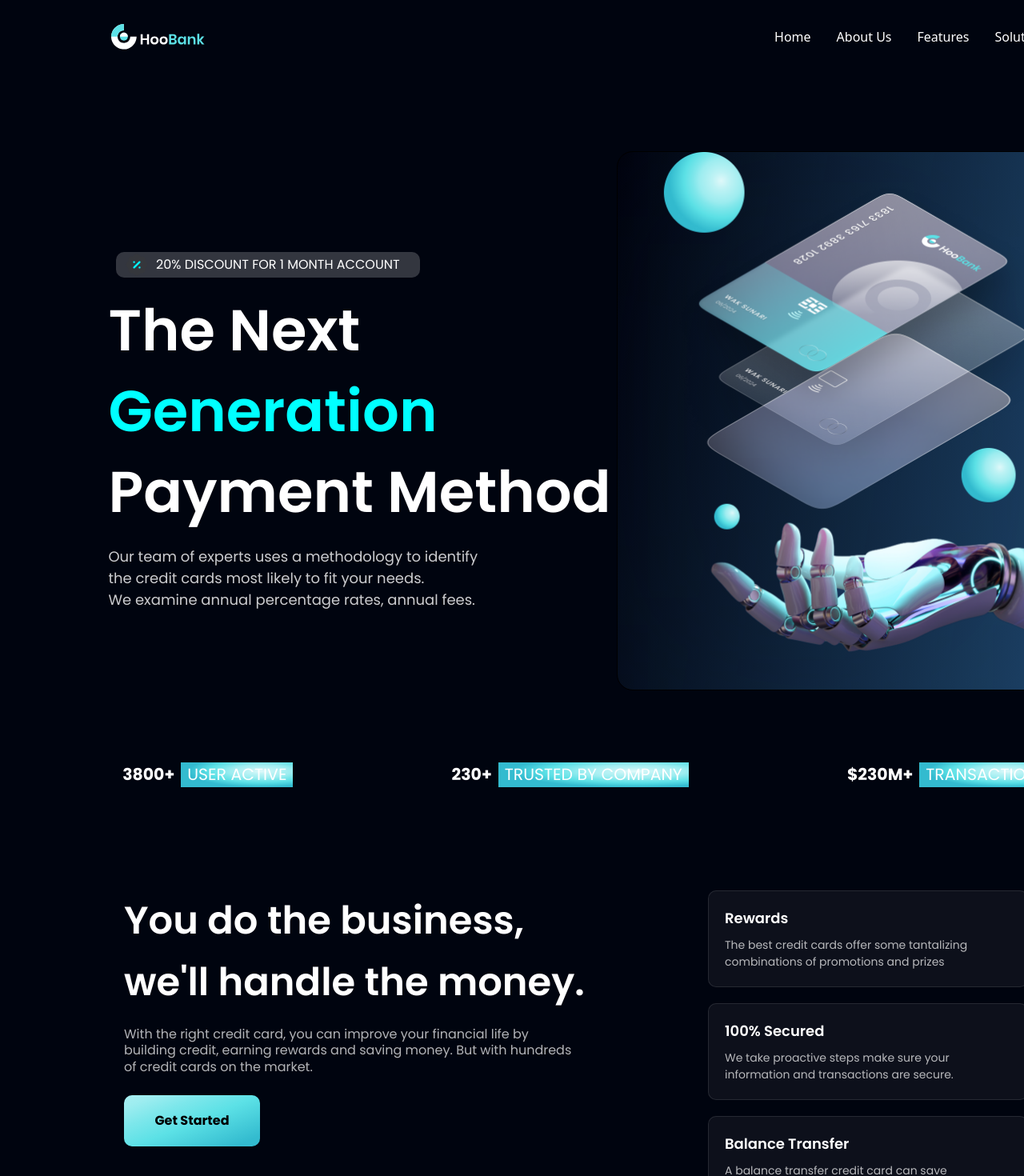
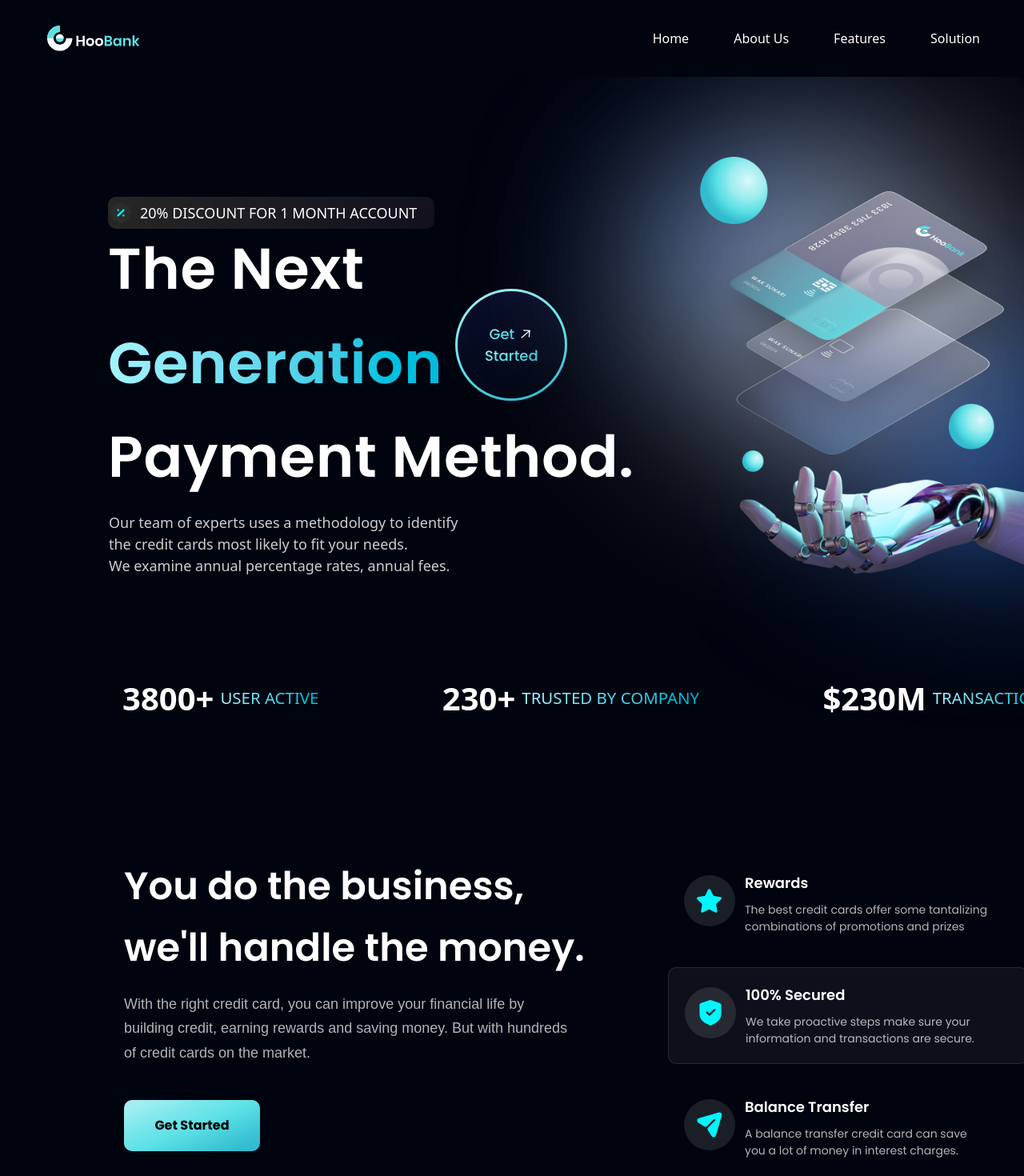
Before and after one commit to bettyberry/modern-BankApp, a React (Vite) app: page / in a window 1280 px wide. Shown: the top 1470 px of the page at 80% size. Built offline with nearby package versions, Linux system fonts and the light colour scheme.

Commit message:
Update project files

```diff
--- a/package.json
+++ b/package.json
@@ -12,8 +12,7 @@
   "dependencies": {
     "@tailwindcss/vite": "^4.1.10",
     "react": "^19.1.0",
-    "react-dom": "^19.1.0",
-    "tailwindcss": "^4.1.10"
+    "react-dom": "^19.1.0"
   },
   "devDependencies": {
     "@eslint/js": "^9.25.0",
@@ -21,10 +20,13 @@
     "@types/react": "^19.1.2",
     "@types/react-dom": "^19.1.2",
     "@vitejs/plugin-react": "^4.4.1",
+    "autoprefixer": "^10.4.21",
     "eslint": "^9.25.0",
     "eslint-plugin-react-hooks": "^5.2.0",
     "eslint-plugin-react-refresh": "^0.4.19",
     "globals": "^16.0.0",
+    "postcss": "^8.5.5",
+    "tailwindcss": "^4.1.10",
     "vite": "^6.3.5"
   }
 }
--- a/src/App.jsx
+++ b/src/App.jsx
@@ -6,6 +6,8 @@ import About from "./components/about us"
 import Accounts from "./components/Accounts"
 import Try from "./components/try"
 import Footer from "./components/footer"
+import './index.css'; // or wherever your custom CSS lives
+import './App.css'; // or wherever your custom CSS lives
 
 function App() {
 
--- a/src/components/footer.jsx
+++ b/src/components/footer.jsx
@@ -129,11 +129,10 @@ const Footer = () => {
         </ul>
       </div>
 
-      {/* Horizontal break line */}
       <div
         style={{
           position: 'absolute',
-          top: '350px',  // adjust this if needed
+          top: '300px',
           left: '160px',
           width: '1170px',
           borderTop: '1px solid #1F2937',
--- a/src/components/hero.jsx
+++ b/src/components/hero.jsx
@@ -1,65 +1,125 @@
 import React from 'react';
 import Discount from '../assets/Discount.svg';
 import robot from '../assets/robot.png';
+import arrow from '../assets/arrow.svg';
 
 const Hero = () => {
   return (
+    <div className="relative bg-[#00040f] font-poppins rounded-[10px] mb-2 h-[1100px] overflow-hidden">
+
+      {/* Discount Banner */}
       <div
-      style={{ position: 'relative', height: '900px', backgroundColor: '#00040f', fontFamily: 'Poppins, sans-serif' }}
-    >
-
-      <p
+        className="absolute top-[150px] left-[135px] w-[408px] h-[40px] rounded-[10px] flex items-center text-white"
         style={{
-          position: 'absolute',
-          width: '380px',
-          height: '32px',
-          borderRadius: '10px',
-          top: '253px',
-          left: '145px',
-          background: 'rgba(255, 255, 255, 0.2)',
-          display: 'flex',
-          alignItems: 'center',
-          paddingLeft: '10px',
-          color: 'white',
+          background: "linear-gradient(125.17deg, #272727 0%, #11101D 100%)",
+          fontSize: "18px",
+          fontWeight: 400,
+          lineHeight: "150%",
         }}
       >
-        <img src={Discount} alt="Discount" style={{ marginRight: '8px' }} />
-        20% DISCOUNT FOR 1 MONTH ACCOUNT
-      </p>
+        <img src={Discount} alt="Discount" className="w-[32px] h-[32px]" />
+        <span className="ml-2">20% DISCOUNT FOR 1 MONTH ACCOUNT</span>
+      </div>
 
-      <p
+      {/* Headline Section */}
+      <div className="absolute top-[200px] left-[135px]">
+        {/* Line 1 */}
+        <h1
+          className="text-white"
           style={{
-          position: 'absolute',
-          width: '670px',
-          height: '303px',
-          top: '301px',
-          left: '135.41px',
+            fontFamily: 'Poppins, sans-serif',
+            fontWeight: 600,
             fontSize: '72px',
-          fontWeight: 600,
-          lineHeight: '140%',
-          letterSpacing: '1%',
-          color: 'white',
+            lineHeight: '110%',
+            letterSpacing: '0.01em',
+            marginBottom: '16px',
           }}
         >
           The Next
-        <br />
-        <span style={{ color: '#00FFFF' }}>Generation</span>
-        <br />
-        Payment Method
+        </h1>
+
+        {/* Line 2 with button */}
+        <div className="flex items-center">
+          <h1
+            className="bg-gradient-to-r from-cyan-200 to-cyan-500 text-transparent bg-clip-text"
+            style={{
+              fontFamily: 'Poppins, sans-serif',
+              fontWeight: 600,
+              fontSize: '72px',
+              lineHeight: '110%',
+              letterSpacing: '0.01em',
+              marginBottom: '16px',
+            }}
+          >
+            Generation
+          </h1>
+
+          {/* Get Started Button lifted a bit above */}
+          <div className="ml-4 relative" style={{ top: '-30px' }}>
+            <div
+              className="w-[140px] h-[140px] rounded-full p-[3px] flex items-center justify-center"
+              style={{
+                background:
+                  'linear-gradient(157.81deg, #DEF9FA -43.27%, #BEF3F5 -21.24%, #9DEDF0 12.19%, #7DE7EB 29.82%, #5CE1E6 51.94%, #33BBCF 90.29%)',
+              }}
+            >
+              <div
+                className="w-full h-full rounded-full flex flex-col items-center justify-center"
+                style={{
+                  background: 'linear-gradient(145deg, #0b0f2c, #00040f)',
+                }}
+              >
+                <div className="flex items-center justify-center">
+                  <p
+                    className="text-[18px] font-medium"
+                    style={{
+                      fontFamily: 'Poppins, sans-serif',
+                      background:
+                        'linear-gradient(157.81deg, #DEF9FA -43.27%, #BEF3F5 -21.24%, #9DEDF0 12.19%, #7DE7EB 29.82%, #5CE1E6 51.94%, #33BBCF 90.29%)',
+                      WebkitBackgroundClip: 'text',
+                      WebkitTextFillColor: 'transparent',
+                      marginRight: '4px',
+                    }}
+                  >
+                    Get
                   </p>
+                  <img src={arrow} alt="arrow" className="w-[20px] h-[20px]" />
+                </div>
+                <p
+                  className="text-[18px] font-medium"
+                  style={{
+                    fontFamily: 'Poppins, sans-serif',
+                    background:
+                      'linear-gradient(157.81deg, #DEF9FA -43.27%, #BEF3F5 -21.24%, #9DEDF0 12.19%, #7DE7EB 29.82%, #5CE1E6 51.94%, #33BBCF 90.29%)',
+                    WebkitBackgroundClip: 'text',
+                    WebkitTextFillColor: 'transparent',
+                  }}
+                >
+                  Started
+                </p>
+              </div>
+            </div>
+          </div>
+        </div>
 
-      {/* Subtext */}
+        {/* Line 3 */}
+        <h1
+          className="text-white"
+          style={{
+            fontFamily: 'Poppins, sans-serif',
+            fontWeight: 600,
+            fontSize: '72px',
+            lineHeight: '110%',
+            letterSpacing: '0.01em',
+          }}
+        >
+          Payment Method.
+        </h1>
+      </div>
+
+      {/* Description */}
       <p
-        style={{
-          position: 'absolute',
-          top: '620px',
-          left: '135.41px',
-          width: '600px',
-          fontSize: '18px',
-          lineHeight: '1.5',
-          fontWeight: 'normal',
-          color: 'rgba(255, 255, 255, 0.8)',
-        }}
+        className="absolute w-[483px] left-[136px] top-[544px] text-white/80 text-[18px] font-normal leading-[150%]"
       >
         Our team of experts uses a methodology to identify <br />
         the credit cards most likely to fit your needs.
@@ -67,92 +127,35 @@ const Hero = () => {
         We examine annual percentage rates, annual fees.
       </p>
 
-      <div
-        style={{
-          position: 'absolute',
-          top: '127px',
-          left: '771.41px',
-          width: '669px',
-          height: '674px',
-          background:
-            'linear-gradient(100deg, rgba(188, 165, 255, 0) 0%, #214D76 100%)',
-          border: '1px solid #000000',
-          borderRadius: '20px',
-          display: 'flex',
-          justifyContent: 'center',
-          alignItems: 'center',
-          backdropFilter: 'blur(123px)',
-          WebkitBackdropFilter: 'blur(123px)',
-        }}
-      >
-        <img
-          src={robot}
-          alt="robot"
-          style={{
-            width: '669px',
-            height: '674px',
-            objectFit: 'contain',
-          }}
-        />
+      {/* Robot Image */}
+      <div className="flex-1 flex justify-center items-center my-10 md:my-0 relative">
+        <div className="absolute top-[100px] left-[771px] w-[669px] h-[561px]">
+          <img src={robot} alt="robot" className="w-full h-full object-contain relative z-[5]" />
+          <div className="absolute z-[0] w-[40%] h-[35%] top-0 blue__gradient" />
+          <div className="absolute z-[1] w-[80%] h-[80%] rounded-full white__gradient bottom-40" />
+          <div className="absolute z-[0] w-[50%] h-[50%] right-20 bottom-20 blue__gradient" />
+        </div>
       </div>
 
       {/* Stats Section */}
-      <div
-        style={{
-          position: 'absolute',
-          top: '880px',
-          left: '153.19px',
-          width: '1151.81px',
-          height: '52.82px',
-          display: 'flex',
-          justifyContent: 'space-between',
-          alignItems: 'center',
-          whiteSpace: 'nowrap',
-        }}
-      >
-        {/* User Active */}
+      <div className="absolute top-[750px] left-[153px] z-30 w-[1152px] h-[53px] flex justify-between items-center whitespace-nowrap">
         <span className="flex items-center gap-2">
-          <strong className="text-white font-bold text-[20.45px] leading-[130%] uppercase">
-            3800+
-          </strong>
-          <span
-            style={{
-              background:
-                'radial-gradient(64.18% 64.18% at 71.16% 35.69%, #DEF9FA 0.89%, #BEF3F5 17.23%, #9DEDF0 42.04%, #7DE7EB 55.12%, #5CE1E6 71.54%, #33BBCF 100%)',
-            }}
-            className="font-poppins font-normal text-[20.45px] leading-[130%] tracking-[0px] uppercase px-2 py-0.5"
-          >
+          <h4 className="text-white font-bold text-[40px] font-poppins leading-[53px] uppercase">3800+</h4>
+          <span className="bg-gradient-to-r from-cyan-200 to-cyan-500 text-transparent bg-clip-text text-[20.45px] uppercase">
             User Active
           </span>
         </span>
 
-        {/* Trusted By Company */}
         <span className="flex items-center gap-2">
-          <strong className="text-white font-bold text-[20.45px] leading-[130%] uppercase">
-            230+
-          </strong>
-          <span
-            style={{
-              background:
-                'radial-gradient(64.18% 64.18% at 71.16% 35.69%, #DEF9FA 0.89%, #BEF3F5 17.23%, #9DEDF0 42.04%, #7DE7EB 55.12%, #5CE1E6 71.54%, #33BBCF 100%)',
-            }}
-            className="font-poppins font-normal text-[20.45px] leading-[130%] tracking-[0px] uppercase px-2 py-0.5"
-          >
-            Trusted By Company
+          <h4 className="text-white font-bold text-[40px] font-poppins leading-[53px] uppercase">230+</h4>
+          <span className="bg-gradient-to-r from-cyan-200 to-cyan-500 text-transparent bg-clip-text text-[20.45px] uppercase">
+            Trusted by Company
           </span>
         </span>
 
         <span className="flex items-center gap-2">
-          <strong className="text-white font-bold text-[20.45px] leading-[130%] uppercase">
-            $230M+
-          </strong>
-          <span
-            style={{
-              background:
-                'radial-gradient(64.18% 64.18% at 71.16% 35.69%, #DEF9FA 0.89%, #BEF3F5 17.23%, #9DEDF0 42.04%, #7DE7EB 55.12%, #5CE1E6 71.54%, #33BBCF 100%)',
-            }}
-            className="font-poppins font-normal text-[20.45px] leading-[130%] tracking-[0px] uppercase px-2 py-0.5"
-          >
+          <h4 className="text-white font-bold text-[40px] font-poppins leading-[53px] uppercase">$230M</h4>
+          <span className="bg-gradient-to-r from-cyan-200 to-cyan-500 text-transparent bg-clip-text text-[20.45px] uppercase">
             Transaction
           </span>
         </span>
--- a/src/components/navbar.jsx
+++ b/src/components/navbar.jsx
@@ -1,31 +1,45 @@
-import React from 'react';
+import React, { useState } from 'react';
 import logo from '../assets/logo.svg';
-
+import menuIcon from '../assets/menu.svg';
+import closeIcon from '../assets/close.svg';
 
 const Navbar = () => {
+  const [toggle, setToggle] = useState(false);
+
   return (
-    <div className="w-[1170px] h-[32px] mt-[30px] ml-[135.41px] flex items-center justify-between bg-[#00040f] text-white">
+    <nav className="w-full text-white px-4 py-8 bg-[#00040f]">
+      <div className="max-w-[1170px] mx-auto flex items-center justify-between">
+        <img src={logo} alt="Logo" className="w-[124px] h-[32px] object-contain" />
 
-      <div className="flex items-center">
-        <img
-          src={logo}
-          alt="Logo"
-          className="w-[124px] h-[32px] object-contain"
-        />
+        <ul className="hidden sm:flex items-center font-poppins font-normal text-[16px] leading-[130%]">
+          <li className="hover:text-cyan-400 cursor-pointer mr-14">Home</li>
+          <li className="hover:text-cyan-400 cursor-pointer mr-14">About Us</li>
+          <li className="hover:text-cyan-400 cursor-pointer mr-14">Features</li>
+          <li className="hover:text-cyan-400 cursor-pointer">Solution</li>
+        </ul>
 
+        <div className="sm:hidden flex items-center">
+          <img
+            src={toggle ? closeIcon : menuIcon}
+            alt="menu"
+            className="w-[28px] h-[28px] object-contain cursor-pointer"
+            onClick={() => setToggle(!toggle)}
+          />
+        </div>
       </div>
 
-     <div className="flex gap-8 font-poppins font-normal text-[16px] leading-[130%] tracking-[0]">
-  <p className="hover:text-cyan-400 cursor-pointer">Home</p>
-  <p className="hover:text-cyan-400 cursor-pointer">About Us</p>
-  <p className="hover:text-cyan-400 cursor-pointer">Features</p>
-  <p className="hover:text-cyan-400 cursor-pointer">Solution</p>
-</div>
-
-    </div>
-
+      {toggle && (
+        <div className="sm:hidden px-4 mt-4">
+          <ul className="flex flex-col font-poppins text-[16px] p-4 rounded-lg bg-[#00040f]">
+            <li className="hover:text-cyan-400 cursor-pointer mb-4">Home</li>
+            <li className="hover:text-cyan-400 cursor-pointer mb-4">About Us</li>
+            <li className="hover:text-cyan-400 cursor-pointer mb-4">Features</li>
+            <li className="hover:text-cyan-400 cursor-pointer">Solution</li>
+          </ul>
+        </div>
+      )}
+    </nav>
   );
-
 };
 
 export default Navbar;
--- a/src/components/reward.jsx
+++ b/src/components/reward.jsx
@@ -1,4 +1,7 @@
 import React from 'react';
+import shield from '../assets/shield.svg';
+import star from '../assets/star.svg';
+import send from '../assets/send.svg';
 
 const Reward = () => {
   const features = [
@@ -10,6 +13,7 @@ const Reward = () => {
           of promotions and prizes
         </>
       ),
+      icon: star,
     },
     {
       title: '100% Secured',
@@ -19,6 +23,7 @@ const Reward = () => {
           information and transactions are secure.
         </>
       ),
+      icon: shield,
     },
     {
       title: 'Balance Transfer',
@@ -28,6 +33,7 @@ const Reward = () => {
           you a lot of money in interest charges.
         </>
       ),
+      icon: send,
     },
   ];
 
@@ -35,7 +41,7 @@ const Reward = () => {
     <div
       style={{
         position: 'absolute',
-        top: '1113px',
+        top: '1070px',
         left: '135px',
         width: '1170px',
         height: '383px',
@@ -45,8 +51,6 @@ const Reward = () => {
         fontFamily: 'Poppins, sans-serif',
         color: '#fff',
         padding: '0 20px',
-
-        boxSizing: 'border-box',
       }}
     >
 
@@ -60,22 +64,27 @@ const Reward = () => {
             margin: 0,
           }}
         >
-          You do the business,<br />
+          You do the business,
+          <br />
           we'll handle the money.
         </h1>
 
         <p
           style={{
+    fontFamily: 'Abel, sans-serif',
     fontWeight: 400,
-            fontSize: '16px',
-            lineHeight: '130%',
+    fontSize: '18px',
+    lineHeight: '170%',
+    letterSpacing: '1%',
     marginTop: '16px',
     marginBottom: '24px',
     color: 'rgba(255, 255, 255, 0.7)',
   }}
         >
-          With the right credit card, you can improve your financial life by<br />
-          building credit, earning rewards and saving money. But with hundreds<br />
+          With the right credit card, you can improve your financial life by
+          <br />
+          building credit, earning rewards and saving money. But with hundreds
+          <br />
           of credit cards on the market.
         </p>
 
@@ -83,6 +92,7 @@ const Reward = () => {
           style={{
             width: '170px',
             height: '64px',
+            marginTop: '20px',
             borderRadius: '10px',
             background:
               'linear-gradient(157.81deg, #DEF9FA -43.27%, #BEF3F5 -21.24%, #9DEDF0 12.19%, #7DE7EB 29.82%, #5CE1E6 51.94%, #33BBCF 90.29%)',
@@ -98,26 +108,73 @@ const Reward = () => {
         </button>
       </div>
 
-      {/* Right Side Cards */}
       <div
         style={{
           flex: 1,
-          maxWidth: '400px',
+          maxWidth: '450px',
           display: 'flex',
           flexDirection: 'column',
           gap: '20px',
         }}
       >
-        {features.map((feature, index) => (
+        {features.map((feature, index) => {
+          const hasBg = index === 1; // only second card has bg
+
+          return (
             <div
               key={index}
               style={{
-              background: 'rgba(255, 255, 255, 0.05)',
-              borderRadius: '10px',
+                background: hasBg ? 'rgba(255, 255, 255, 0.05)' : 'transparent',
+                borderRadius: hasBg ? '10px' : '0',
                 padding: '20px',
-              border: '1px solid rgba(255, 255, 255, 0.1)',
+                border: hasBg ? '1px solid rgba(255, 255, 255, 0.1)' : 'none',
+                display: 'flex',
+                alignItems: 'flex-start',
+                gap: '12px',
               }}
             >
+              {/* Icon wrapper with transparent circle */}
+              <div
+                style={{
+                  position: 'relative',
+                  width: '64px',
+                  height: '64px',
+                  flexShrink: 0,
+                  marginTop: '4px',
+                  display: 'flex',
+                  justifyContent: 'center',
+                  alignItems: 'center',
+                }}
+              >
+                {/* Transparent circular background */}
+                <div
+                  style={{
+                    position: 'absolute',
+                    width: '64px',
+                    height: '64px',
+                    borderRadius: '50%',
+                    border: '2px  rgba(255, 255, 255, 0.3)',
+                    backgroundColor: 'rgba(255, 255, 255, 0.1)',
+                    top: 0,
+                    left: 0,
+                    zIndex: 0,
+                  }}
+                />
+
+                {/* Icon */}
+                <img
+                  src={feature.icon}
+                  alt={`${feature.title} icon`}
+                  style={{
+                    width: '32px',
+                    height: '32px',
+                    position: 'relative',
+                    zIndex: 1,
+                  }}
+                />
+              </div>
+
+              <div>
                 <h3
                   style={{
                     fontWeight: 600,
@@ -138,7 +195,9 @@ const Reward = () => {
                   {feature.description}
                 </p>
               </div>
-        ))}
+            </div>
+          );
+        })}
       </div>
     </div>
   );
--- a/src/index.css
+++ b/src/index.css
@@ -3,5 +3,23 @@
 @import "tailwindcss";
 body {
   background-color: #00040f;
-  color: white;
+
 }
+
+.pink__gradient {
+  position: absolute;
+  background: radial-gradient(circle at top left, #ff6bcb, transparent);
+  filter: blur(100px);
+}
+
+.white__gradient {
+  position: absolute;
+  background: radial-gradient(circle, rgba(255, 255, 255, 0.6), transparent);
+  filter: blur(100px);
+}
+
+.blue__gradient {
+  position: absolute;
+  background: radial-gradient(circle at bottom right, #3b82f6, transparent);
+  filter: blur(100px);
+}
```
Also changed, not shown: src/components/payment.jsx (+46 -16 lines), src/assets/arrow.svg (renamed from src/assets/arrow-up.svg), 1 other file (tests, documents, lock files or other folders). Lines whose indentation alone changed are shown as unchanged.
